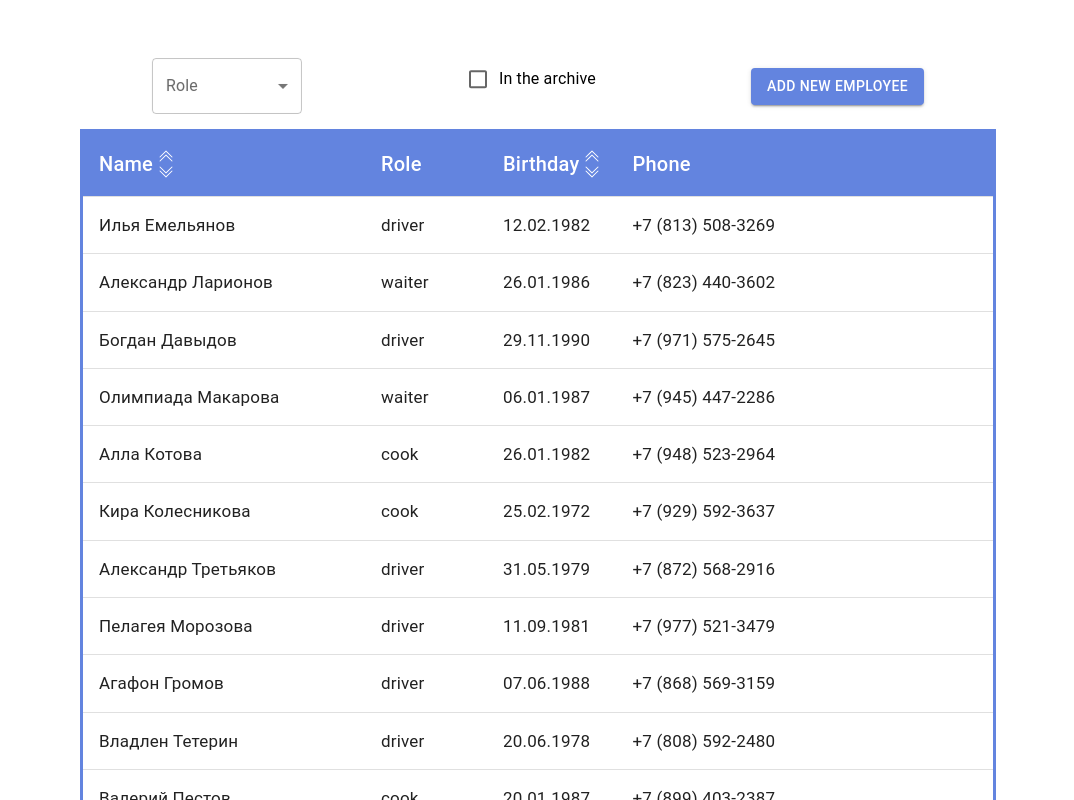
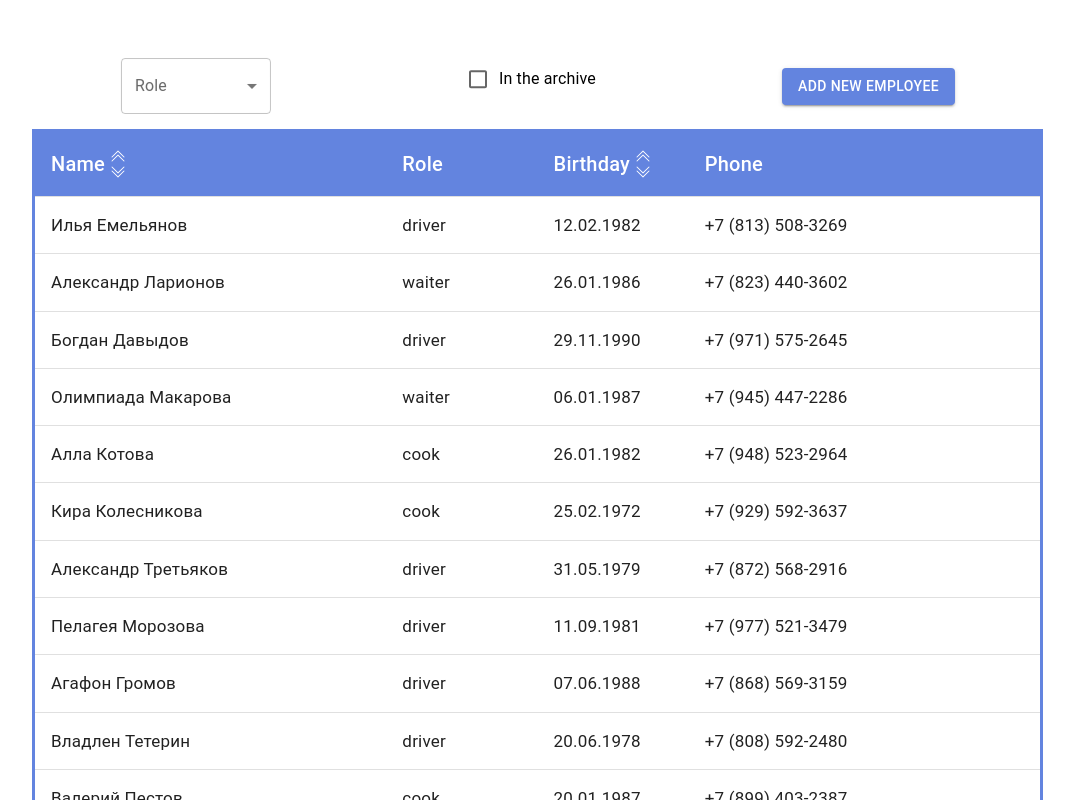
Before and after one commit to layout-IT/TestTask, a React (Create React App) app: page /TestTask/add in a window 1280 px wide. Both pictures are taken after typing "5551234", "Sample", "Sample", "Sample", "2020-01-15", "5551234" into the empty fields and a click on the button "ADD EMPLOYEE". Shown: the top 800 px of the page, without its empty margins (102-1176 px from the left). Built offline with nearby package versions, Linux system fonts and the light colour scheme.

Commit message:
tweaked the adaptive

```diff
--- a/src/App.module.scss
+++ b/src/App.module.scss
@@ -5,8 +5,12 @@
   width: 100%;
 }
 
-.contaiber {
+.container {
   padding-top: 50px;
+  width: 80%;
+  @media (max-width: 600px) {
+    width: 100%;
+  }
 }
 
 .items {
--- a/src/components/employeeManagement/EmployeeManagement.tsx
+++ b/src/components/employeeManagement/EmployeeManagement.tsx
@@ -23,7 +23,7 @@ export const EmployeeManagement: FC = (): ReturnComponent => {
       {preloader ? (
         <Preloader />
       ) : (
-        <div className={style.contaiber}>
+        <div className={style.container}>
           <div className={style.items}>
             <EmployeeSelection />
             <CheckboxLabels />
--- a/src/components/table/Table.module.scss
+++ b/src/components/table/Table.module.scss
@@ -1,3 +1,4 @@
+
 .itemsArrow {
   display: flex;
   align-items: center;
@@ -25,15 +26,18 @@
 }
 
 .line {
-  @media (min-width: 670px) {
-    &:nth-child(1) {
-      min-width: 250px !important;
-    }
-    &:nth-child(2) {
-      min-width: 90px !important;
-    }
+&:nth-child(1){
+  width: 35%;
+}
+  &:nth-child(2){
+    width: 15%;
   }
-
+  &:nth-child(3){
+    width: 15%;
+  }
+  &:nth-child(4){
+    width: 35%;
+  }
   @media (max-width: 600px) {
     font-size: 14px !important;
     padding: 10px 5px !important;
--- a/src/components/table/Table.tsx
+++ b/src/components/table/Table.tsx
@@ -154,12 +154,13 @@ export const TableOfEmployees: FC = (): ReturnComponent => {
       <TableBody >
         {changeableArrayOfWorkers.map((employee) => (
           <TableRow
+              className={style.tableRow}
             key={employee.id}
             style={{ cursor: "pointer"}}
             onClick={() => goToEditing({ ...employee })}
           >
             <TableCell
-              style={{ fontSize: 17 }}
+              style={{ fontSize: 17,}}
               align="left"
               className={style.line}
             >
```
